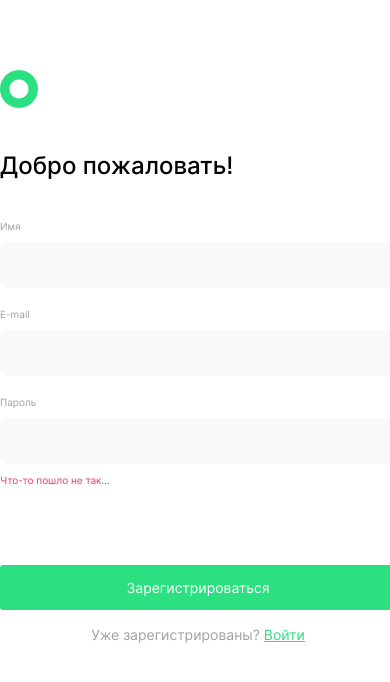
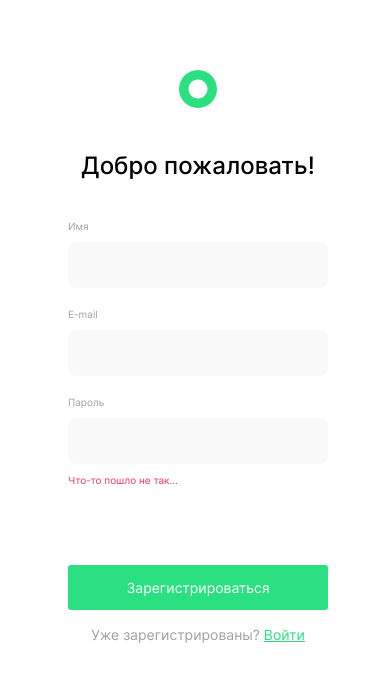
Before and after one commit to kt-postnikova/movies-explorer-frontend, a React (Create React App) app: page /signup in a window 390 px wide. Shown: the top 682 px of the page. Built offline with nearby package versions, Linux system fonts and the light colour scheme.

Commit message:
Адаптирован блок Register

```diff
--- a/src/components/Register/Register.css
+++ b/src/components/Register/Register.css
@@ -1,4 +1,4 @@
-.register__container {
+.register {
     width: 396px;
     margin: 0 auto;
     margin-top: 70px;
@@ -75,3 +75,20 @@
     line-height: 17px;
     color: #2BE080;
 }
+
+@media screen and (max-width: 465px) {
+    .register {
+        display: flex;
+        flex-direction: column;
+        align-items: center;
+    }
+
+    .form__input {
+        width: 260px;
+        margin: 10px auto;
+    }
+
+    .form__label {
+        margin: 0 auto;
+    }
+}
--- a/src/components/Register/Register.js
+++ b/src/components/Register/Register.js
@@ -5,8 +5,7 @@ import logo from '../../images/logo.svg';
 function Register(params) {
     return (
         <div className="register">
-            <div className="register__container">
-                <Link to="/signup"><img src={logo} alt="" /></Link>
+            <Link to="/signup"><img src={logo} alt="Логотип" /></Link>
             <h1 className="register__header">Добро пожаловать!</h1>
             <form className="form">
                 <label className="form__label">Имя
@@ -25,7 +24,6 @@ function Register(params) {
                 <p className="form__signin">Уже зарегистрированы? <Link to="/signin" className="form__signin-link">Войти</Link></p>
             </form>
         </div>
-        </div>
     )
 }
 
```
Lines whose indentation alone changed are shown as unchanged.
